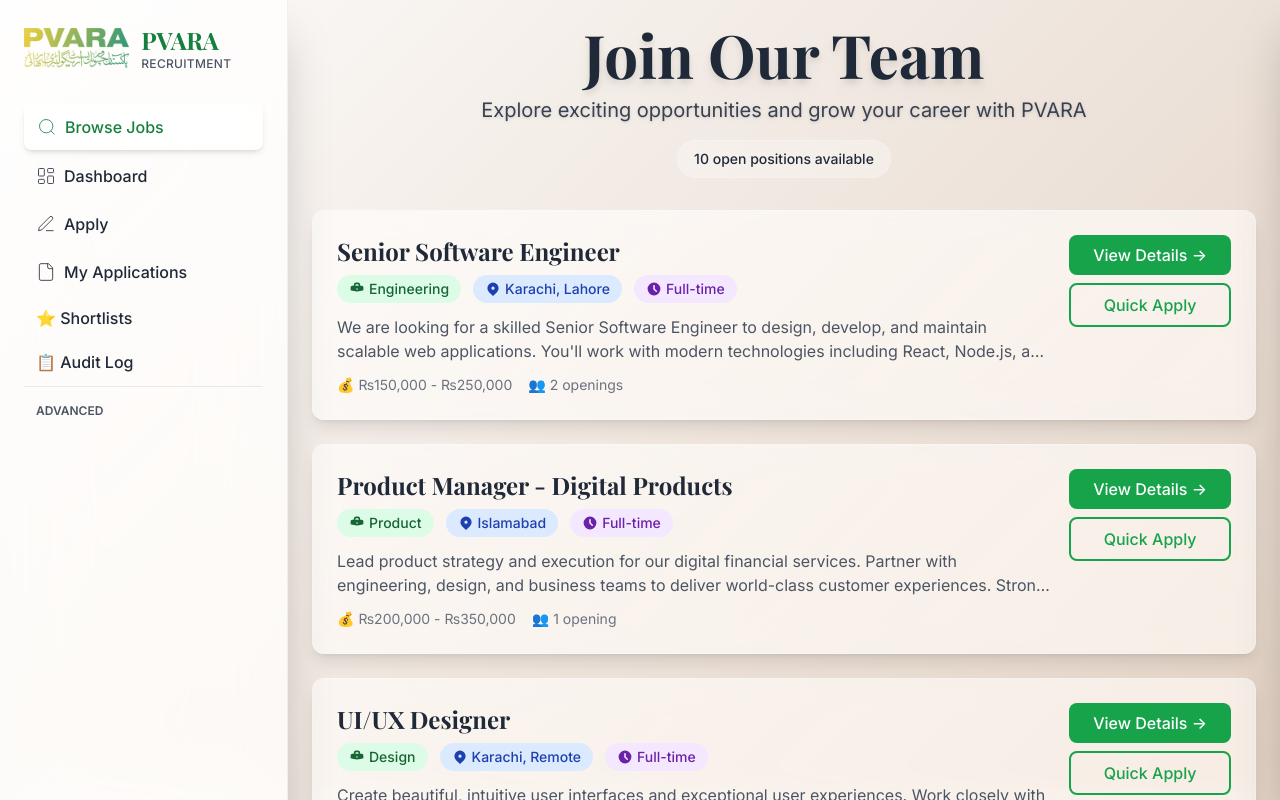
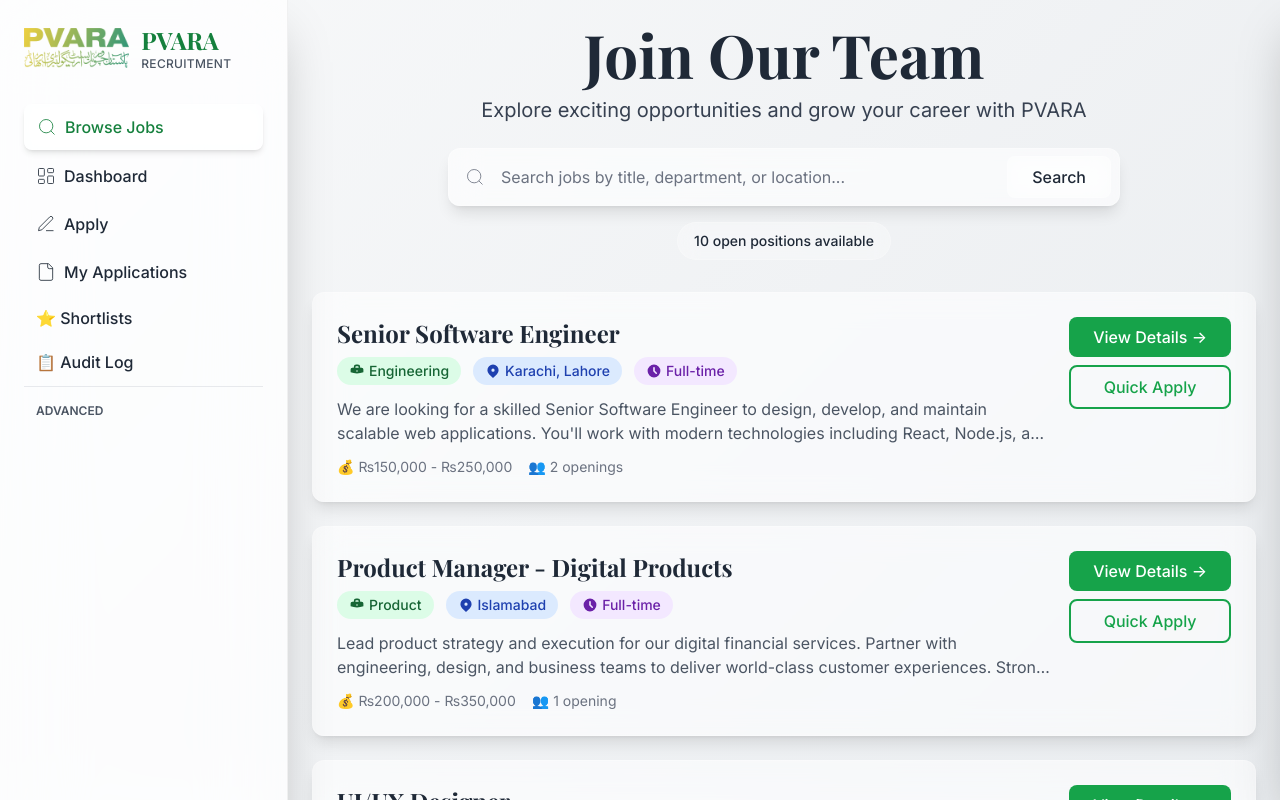
Before and after one commit to makenubl/pvara-frontend, a React (Create React App) app: page / in a window 1280 px wide. Shown: the top 800 px of the page. Built offline with nearby package versions, Linux system fonts and the light colour scheme.

Commit message:
feat: add elegant footer, search bar, and off-white glassmorphism theme

```diff
--- a/src/PvaraPhase2.jsx
+++ b/src/PvaraPhase2.jsx
@@ -618,13 +618,13 @@ function PvaraPhase2() {
         {/* Mobile Menu Button */}
         <button
           onClick={() => setMobileMenuOpen(!mobileMenuOpen)}
-          className="lg:hidden fixed top-4 left-4 z-50 bg-green-800 text-white p-2 rounded-lg shadow-lg"
+          className="lg:hidden fixed top-4 left-4 z-50 glass-button text-gray-800 p-3 rounded-xl shadow-lg hover:shadow-xl transition-all"
         >
-          <svg className="w-6 h-6" fill="none" stroke="currentColor" viewBox="0 0 24 24">
+          <svg className="w-6 h-6" fill="none" stroke="currentColor" viewBox="0 0 24 24" strokeWidth={2}>
             {mobileMenuOpen ? (
-              <path strokeLinecap="round" strokeLinejoin="round" strokeWidth={2} d="M6 18L18 6M6 6l12 12" />
+              <path strokeLinecap="round" strokeLinejoin="round" d="M6 18L18 6M6 6l12 12" />
             ) : (
-              <path strokeLinecap="round" strokeLinejoin="round" strokeWidth={2} d="M4 6h16M4 12h16M4 18h16" />
+              <path strokeLinecap="round" strokeLinejoin="round" d="M4 6h16M4 12h16M4 18h16" />
             )}
           </svg>
         </button>
@@ -1290,9 +1290,28 @@ function PvaraPhase2() {
     return (
       <div className="max-w-6xl mx-auto">
         <div className="mb-8 text-center">
-          <h1 className="font-display text-6xl font-bold text-gray-800 mb-3 drop-shadow-lg">Join Our Team</h1>
-          <p className="text-xl text-gray-700 drop-shadow">Explore exciting opportunities and grow your career with PVARA</p>
-          <div className="mt-4 glass-button inline-block px-4 py-2 rounded-full text-sm font-medium text-gray-800">
+          <h1 className="font-display text-6xl font-bold text-gray-800 mb-3">Join Our Team</h1>
+          <p className="text-xl text-gray-700 mb-6">Explore exciting opportunities and grow your career with PVARA</p>
+
+          {/* Search Bar */}
+          <div className="max-w-2xl mx-auto mb-4">
+            <div className="glass-card rounded-xl shadow-lg p-1 flex items-center">
+              <svg className="w-5 h-5 text-gray-500 ml-3" fill="none" stroke="currentColor" viewBox="0 0 24 24">
+                <circle cx="11" cy="11" r="8"/>
+                <path d="m21 21-4.35-4.35"/>
+              </svg>
+              <input
+                type="text"
+                placeholder="Search jobs by title, department, or location..."
+                className="flex-1 px-4 py-3 bg-transparent border-none outline-none text-gray-800 placeholder-gray-500"
+              />
+              <button className="glass-button px-6 py-2 rounded-lg font-medium text-gray-800 hover:text-green-700 transition mr-1">
+                Search
+              </button>
+            </div>
+          </div>
+
+          <div className="glass-button inline-block px-4 py-2 rounded-full text-sm font-medium text-gray-800">
             {openJobs.length} open position{openJobs.length !== 1 ? 's' : ''} available
           </div>
         </div>
@@ -1387,6 +1406,63 @@ function PvaraPhase2() {
         {view === "audit" && <AuditLog auditRecords={state.audit} />}
         {/* Toast notifications */}
         <Toasts toasts={state.toasts} />
+
+        {/* Footer */}
+        <footer className="mt-16 glass-card rounded-xl p-8 shadow-lg">
+          <div className="max-w-6xl mx-auto">
+            <div className="grid grid-cols-1 md:grid-cols-4 gap-8">
+              {/* Brand Section */}
+              <div className="col-span-1 md:col-span-2">
+                <div className="flex items-center gap-2 mb-4">
+                  <img src={logo} alt="PVARA" className="h-8" />
+                  <span className="font-display text-2xl font-bold text-green-700">PVARA</span>
+                </div>
+                <p className="text-sm text-gray-600 mb-4">
+                  Enterprise Recruitment Portal powered by AI. Streamline your hiring process with intelligent candidate screening and analytics.
+                </p>
+                <div className="flex gap-4">
+                  <a href="#" className="text-gray-600 hover:text-green-700 transition">
+                    <svg className="w-5 h-5" fill="currentColor" viewBox="0 0 24 24"><path d="M24 12.073c0-6.627-5.373-12-12-12s-12 5.373-12 12c0 5.99 4.388 10.954 10.125 11.854v-8.385H7.078v-3.47h3.047V9.43c0-3.007 1.792-4.669 4.533-4.669 1.312 0 2.686.235 2.686.235v2.953H15.83c-1.491 0-1.956.925-1.956 1.874v2.25h3.328l-.532 3.47h-2.796v8.385C19.612 23.027 24 18.062 24 12.073z"/></svg>
+                  </a>
+                  <a href="#" className="text-gray-600 hover:text-green-700 transition">
+                    <svg className="w-5 h-5" fill="currentColor" viewBox="0 0 24 24"><path d="M23.953 4.57a10 10 0 01-2.825.775 4.958 4.958 0 002.163-2.723c-.951.555-2.005.959-3.127 1.184a4.92 4.92 0 00-8.384 4.482C7.69 8.095 4.067 6.13 1.64 3.162a4.822 4.822 0 00-.666 2.475c0 1.71.87 3.213 2.188 4.096a4.904 4.904 0 01-2.228-.616v.06a4.923 4.923 0 003.946 4.827 4.996 4.996 0 01-2.212.085 4.936 4.936 0 004.604 3.417 9.867 9.867 0 01-6.102 2.105c-.39 0-.779-.023-1.17-.067a13.995 13.995 0 007.557 2.209c9.053 0 13.998-7.496 13.998-13.985 0-.21 0-.42-.015-.63A9.935 9.935 0 0024 4.59z"/></svg>
+                  </a>
+                  <a href="#" className="text-gray-600 hover:text-green-700 transition">
+                    <svg className="w-5 h-5" fill="currentColor" viewBox="0 0 24 24"><path d="M20.447 20.452h-3.554v-5.569c0-1.328-.027-3.037-1.852-3.037-1.853 0-2.136 1.445-2.136 2.939v5.667H9.351V9h3.414v1.561h.046c.477-.9 1.637-1.85 3.37-1.85 3.601 0 4.267 2.37 4.267 5.455v6.286zM5.337 7.433c-1.144 0-2.063-.926-2.063-2.065 0-1.138.92-2.063 2.063-2.063 1.14 0 2.064.925 2.064 2.063 0 1.139-.925 2.065-2.064 2.065zm1.782 13.019H3.555V9h3.564v11.452zM22.225 0H1.771C.792 0 0 .774 0 1.729v20.542C0 23.227.792 24 1.771 24h20.451C23.2 24 24 23.227 24 22.271V1.729C24 .774 23.2 0 22.222 0h.003z"/></svg>
+                  </a>
+                </div>
+              </div>
+
+              {/* Quick Links */}
+              <div>
+                <h3 className="font-semibold text-gray-800 mb-4">Quick Links</h3>
+                <ul className="space-y-2 text-sm">
+                  <li><a href="#" className="text-gray-600 hover:text-green-700 transition">Browse Jobs</a></li>
+                  <li><a href="#" className="text-gray-600 hover:text-green-700 transition">About Us</a></li>
+                  <li><a href="#" className="text-gray-600 hover:text-green-700 transition">Careers</a></li>
+                  <li><a href="#" className="text-gray-600 hover:text-green-700 transition">Contact</a></li>
+                </ul>
+              </div>
+
+              {/* Support */}
+              <div>
+                <h3 className="font-semibold text-gray-800 mb-4">Support</h3>
+                <ul className="space-y-2 text-sm">
+                  <li><a href="#" className="text-gray-600 hover:text-green-700 transition">Help Center</a></li>
+                  <li><a href="#" className="text-gray-600 hover:text-green-700 transition">Privacy Policy</a></li>
+                  <li><a href="#" className="text-gray-600 hover:text-green-700 transition">Terms of Service</a></li>
+                  <li><a href="#" className="text-gray-600 hover:text-green-700 transition">FAQ</a></li>
+                </ul>
+              </div>
+            </div>
+
+            <div className="border-t border-gray-300/50 mt-8 pt-6 text-center">
+              <p className="text-sm text-gray-600">
+                © {new Date().getFullYear()} PVARA. All rights reserved. | Powered by AI Technology
+              </p>
+            </div>
+          </div>
+        </footer>
       </div>
 
       {/* Drawer */}
--- a/src/index.css
+++ b/src/index.css
@@ -61,7 +61,7 @@
   }
 
   body {
-    background: linear-gradient(135deg, #fdfcfb 0%, #e2d1c3 100%);
+    background: linear-gradient(135deg, #f8f9fa 0%, #e9ecef 100%);
     background-attachment: fixed;
     font-family: 'Inter', -apple-system, BlinkMacSystemFont, 'Segoe UI', sans-serif;
     -webkit-font-smoothing: antialiased;
```
